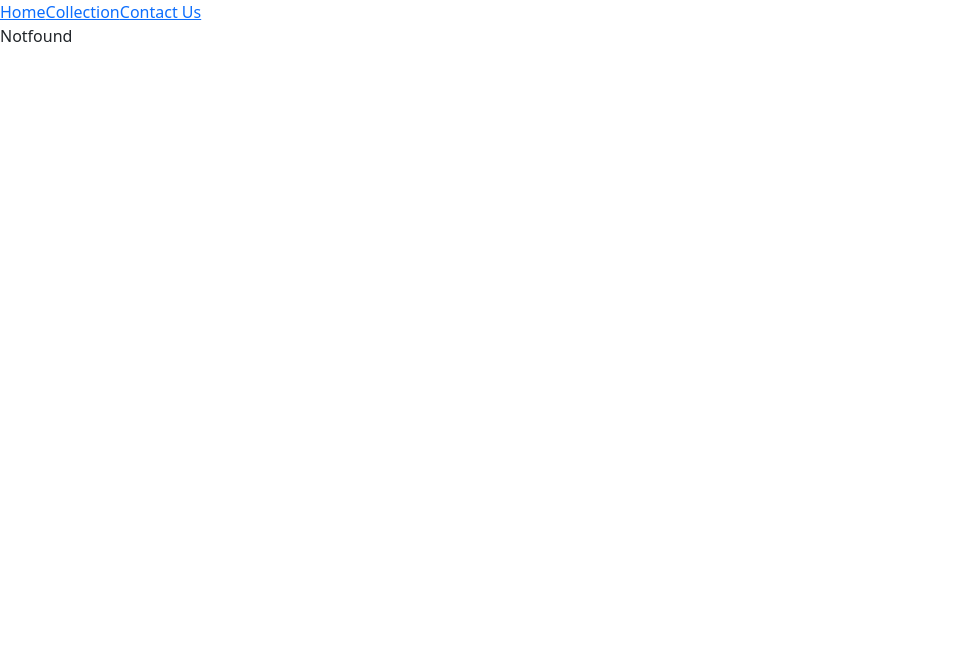
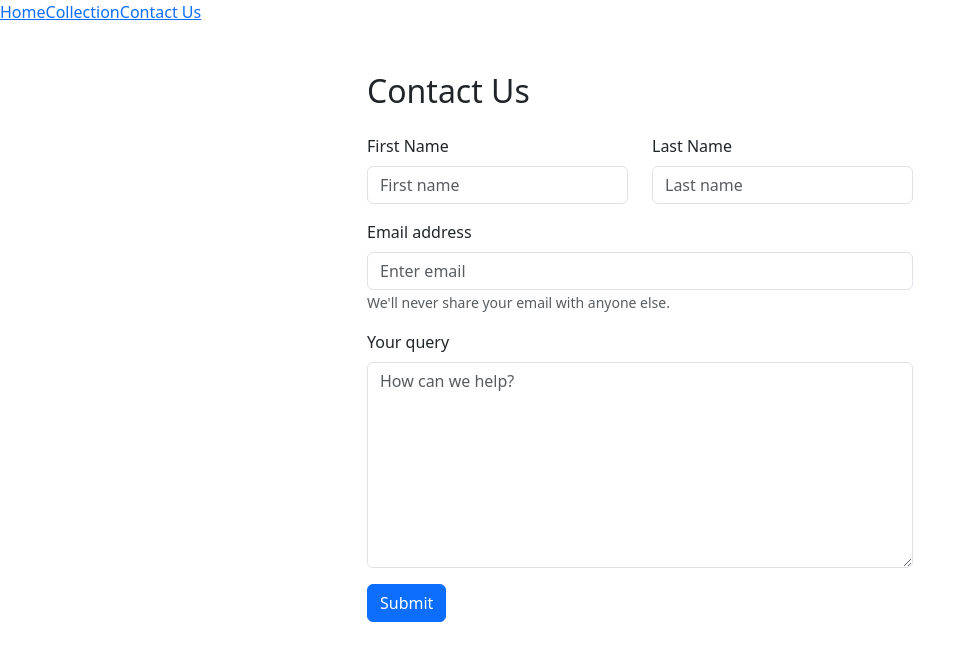
Before and after one commit to Webbie-AAA/superheroes, a React (Vite) app in the folder superheroes/: page /contact-us in a window 1280 px wide. Shown: the top 660 px of the page, without its empty margins (0-975 px from the left). Built offline with nearby package versions, Linux system fonts and the light colour scheme.

Commit message:
complete ContactUs page and importing react-bootstrap in App.jsx

```diff
--- /dev/null
+++ b/package.json
@@ -0,0 +1,6 @@
+{
+  "dependencies": {
+    "bootstrap": "^5.3.9",
+    "react-bootstrap": "^2.10.10"
+  }
+}
--- a/superheroes/src/App.jsx
+++ b/superheroes/src/App.jsx
@@ -18,6 +18,7 @@ function App() {
             <Route index element={<pages.Home/>}/>
             <Route path='/search/:id' element={<pages.SearchHero/>}/>
             <Route path='/collection' element={<pages.Collection/>}/>
+            <Route path='/contact-us' element={<pages.ContactUs/>}/>
             <Route path='*' element={<pages.Notfound/>}/>
           </Route>
 
--- a/superheroes/src/main.jsx
+++ b/superheroes/src/main.jsx
@@ -2,6 +2,7 @@ import { StrictMode } from 'react'
 import { createRoot } from 'react-dom/client'
 import { BrowserRouter as Router} from 'react-router-dom'
 import './index.css'
+import 'bootstrap/dist/css/bootstrap.min.css';
 import App from './App.jsx'
 
 createRoot(document.getElementById('root')).render(
--- a/superheroes/src/pages/ContactUs/index.jsx
+++ b/superheroes/src/pages/ContactUs/index.jsx
@@ -1,7 +1,73 @@
-import React from 'react'
+import { useState, useEffect } from 'react';
+import Form from 'react-bootstrap/Form';
+import Button from 'react-bootstrap/Button';
+import Container from 'react-bootstrap/Container';
+import Row from 'react-bootstrap/Row';
+import Col from 'react-bootstrap/Col';
+
 
 export default function ContactUs() {
-  return (
-    <div>ContactUs</div>
-  )
+
+    const handleSubmit = async (e) => {
+        e.preventDefault()
+        const form = e.target
+        const formData = new FormData(form)
+
+        try{
+
+        const options = {
+            method: 'POST',
+            headers: { Accept: "application/json" },
+            body: formData
+        }
+        const response = await fetch('https://jsonplaceholder.typicode.com/posts', options)
+        if (response.ok){
+            alert(JSON.stringify(Object.fromEntries(formData), null, 2))
+        }
+
+        }catch(err){
+            console.log(err.message)
+        }
+        }
+
+
+
+    return (
+        <Container id="contact-us" className="my-5 background">
+            <Row className="justify-content-center">
+                <Col md={8} lg={6}>
+                    <h2 className="mb-4">Contact Us</h2>
+                    <Form onSubmit={handleSubmit}>
+                        <Row className="mb-3">
+                            <Form.Group as={Col} md={6} controlId="firstName">
+                                <Form.Label>First Name</Form.Label>
+                                <Form.Control type="text" placeholder="First name" name="firstName" />
+                            </Form.Group>
+                            <Form.Group as={Col} md={6} controlId="lastName" >
+                                <Form.Label>Last Name</Form.Label>
+                                <Form.Control type="text" placeholder="Last name" name="lastName"/>
+                            </Form.Group>
+                        </Row>
+
+                        <Form.Group className="mb-3" controlId="email">
+                            <Form.Label>Email address</Form.Label>
+                            <Form.Control type="email" placeholder="Enter email" name='email'/>
+                            <Form.Text className="text-muted">
+                                We'll never share your email with anyone else.
+                            </Form.Text>
+                        </Form.Group>
+
+                        <Form.Group className="mb-3" controlId="query">
+                            <Form.Label>Your query</Form.Label>
+                            <Form.Control as="textarea" rows={8} placeholder="How can we help?" name='message' />
+                        </Form.Group>
+
+                        <Button variant="primary" type="submit">
+                            Submit
+                        </Button>
+                    </Form>
+                </Col>
+            </Row>
+        </Container>
+    );
 }
```
Also changed, not shown: superheroes/src/components/SearchForm/index.jsx (+6 -6 lines), 1 other file (tests, documents, lock files or other folders).
